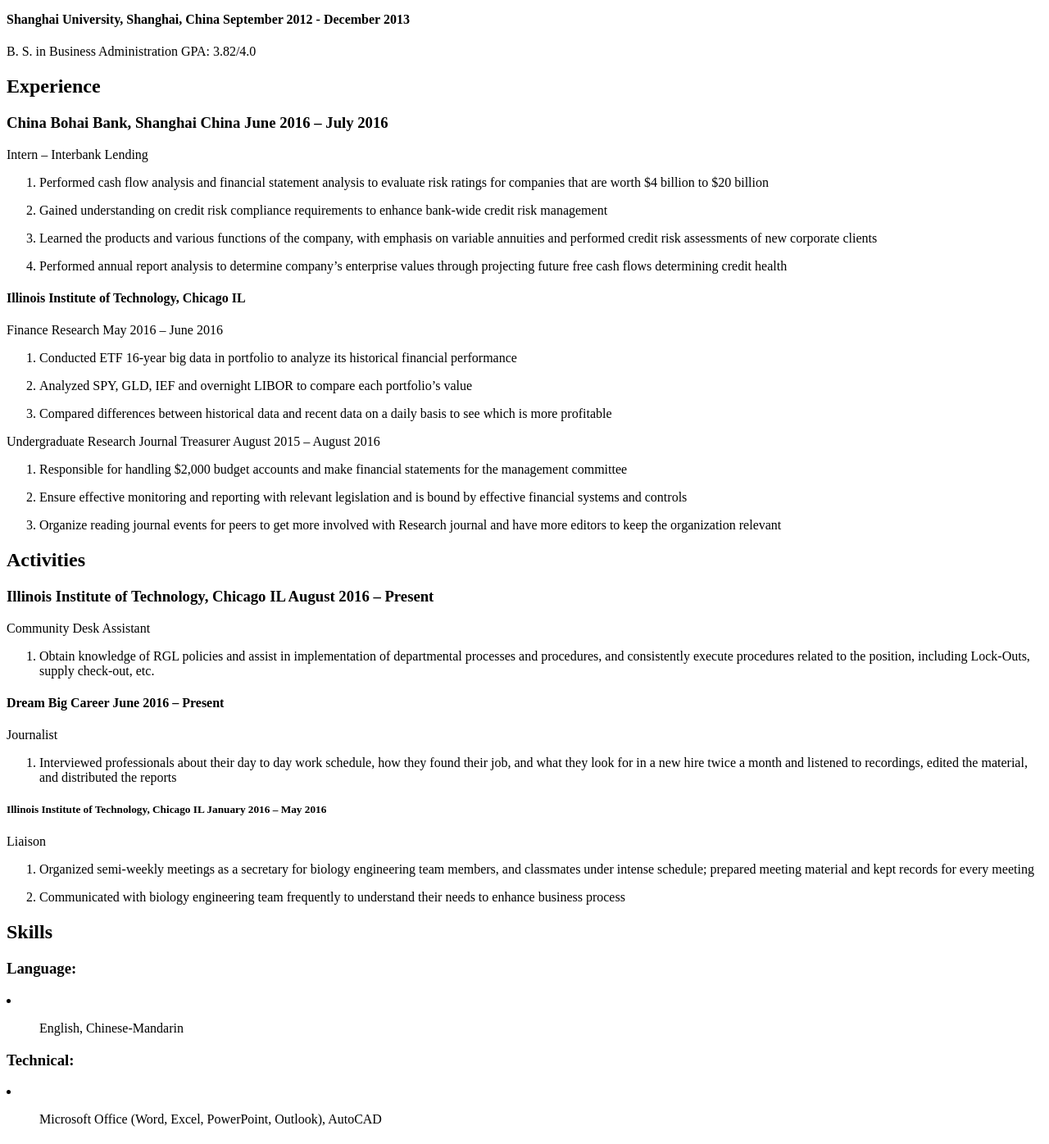
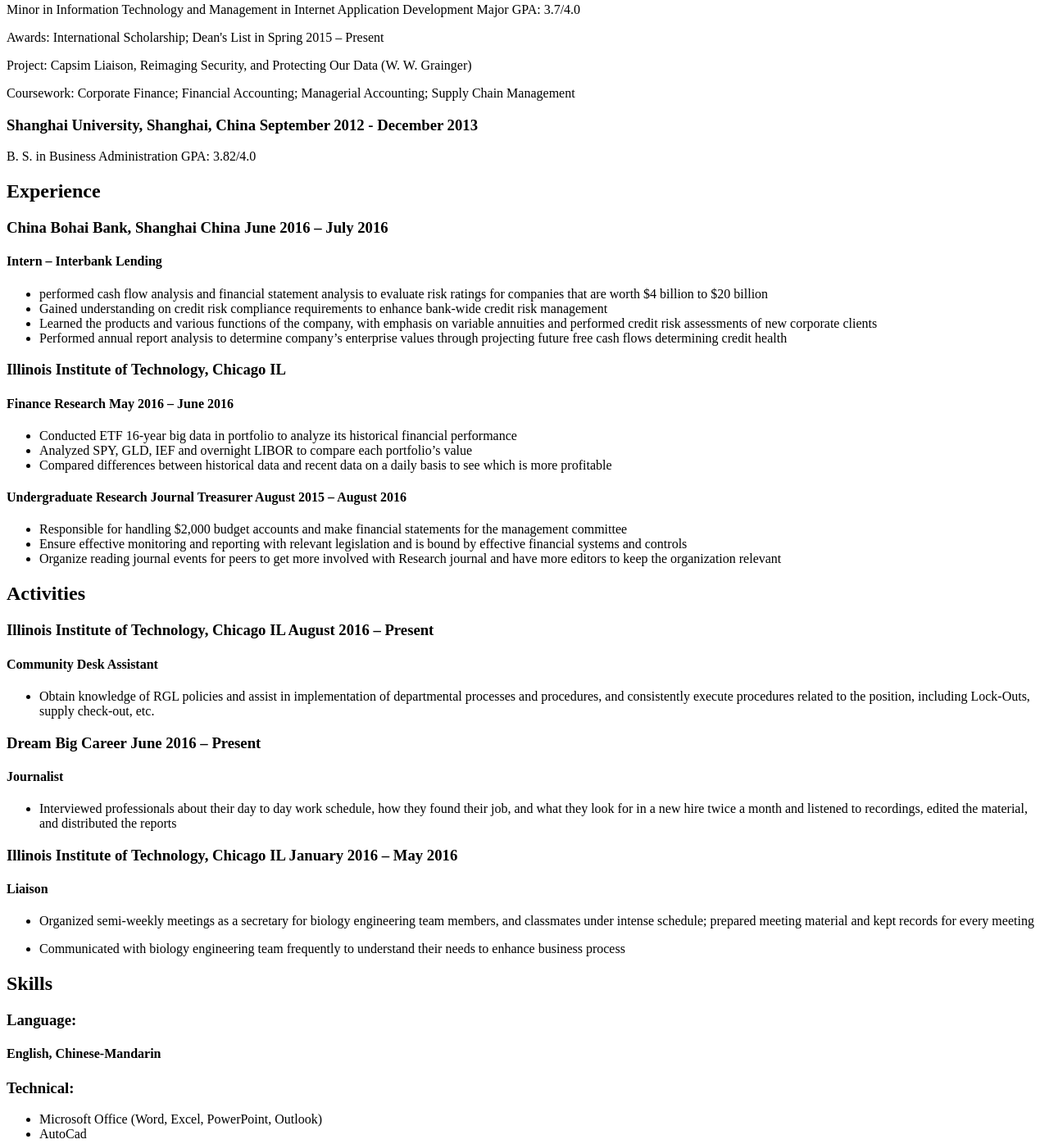
Before and after one commit to swu42/swu42.github.io, a plain HTML site: page resume.html in a window 1280 px wide. Shown: the part 419-1815 px from the top of the page at 82% size. Drawn offline with Linux system fonts and the light colour scheme.

Commit message:
fixed tabs, changed <hr> to <href>, got rid of most <p>, fixed headers. need to get rid of all <p> and reformat the contact info.

```diff
--- a/resume.html
+++ b/resume.html
@@ -8,136 +8,155 @@
  	<header>
  		<nav>
  			<ul>
- 				<li><a hr="home.html">Home</a></li>
- 				<li><a hr="Sujia Wu's Resume.html">Sujia Wu's Resume</a></li>
- 				<li><a hr="gallery.html">Gallery</a></li>
+ 				<li><a href="#home.html">Home</a></li>
+ 				<li><a href="#resume.html">Sujia Wu's Resume</a></li>
+ 				<li><a href="#gallery.html">Gallery</a></li>
  			</ul>
  		</nav>
  	</header>
-
+<main>
  	<section>
  		<header> Sujia Wu</header>
- 	        <h1>swu42@hawk.iit.edu  www.linkedin.com/in/sujiawu     312.607.2172    3340 S Michigan Ave Chicago IL 60616 </h1>
+			<h1>swu42@hawk.iit.edu</h1>
+ 			<h2>www.linkedin.com/in/sujiawu</h2>
+			<h3>312.607.2172</h3>
+			<h4>3340 S Michigan Ave Chicago IL 60616</h4>
 	</section>
 
 	<section>
  		<h2>Education</h2>
  			<h3>Illinois Institute of Technology, Chicago IL</h3>
- 		    	<p>B. S. in Business Administration Specialization: Finance		               Expected Graduation: May 2017</p>
-				<p>Minor in Information Technology and Management in Internet Application Development	                    Major GPA: 3.7/4.0</p>
-				<p>Awards: International Scholarship; Dean's List in Spring 2015 – Present</p>
-				<p>Project: Capsim Liaison, Reimaging Security, and Protecting Our Data (W. W. Grainger)</p>
-		   	    <p>Coursework: Corporate Finance; Financial Accounting; Managerial Accounting; Supply Chain Management</p>
-			<h4>Shanghai University, Shanghai, China                                                     September 2012 - December 2013</h4>
-            	<p>B. S. in Business Administration							                GPA: 3.82/4.0</p>
+				<p>B. S. in Business Administration Specialization: Finance
+ 		    	Expected Graduation: May 2017</p>
+				<p>Minor in Information Technology and Management in Internet Application
+				Development	                    Major GPA: 3.7/4.0</p>
+				<p>Awards: International Scholarship; Dean's List in Spring 2015 – Present
+				</p>
+				<p>Project: Capsim Liaison, Reimaging Security, and Protecting Our Data
+				(W. W. Grainger)</p>
+				<p>Coursework: Corporate Finance; Financial Accounting; Managerial
+		   	    Accounting; Supply Chain Management</p>
+			<h3>Shanghai University, Shanghai, China
+			               September 2012 - December 2013</h3>
+				<p>B. S. in Business Administration
+            	GPA: 3.82/4.0</p>
 	</section>
 
  	<section>
 		<h2>Experience</h2>
- 	   		<h3>China Bohai Bank, Shanghai China                                            June 2016 – July 2016</h3>
-           		<p>Intern – Interbank Lending</p>
-            	<ol>
-            		<li>
-                		<p>Performed cash flow analysis and financial statement analysis to evaluate risk ratings for companies that are worth $4 billion to $20 billion</p>
+			<h3>China Bohai Bank, Shanghai China
+ 	   														 June 2016 – July 2016</h3>
+				<h4>Intern – Interbank Lending</h4>
+					<ul>
+						<li>performed cash flow analysis and financial statement analysis
+            to evaluate risk ratings for companies that are worth $4 billion
+            to $20 billion
             </li>
 
-					<li>
-			 	   		 <p>Gained understanding on credit risk compliance requirements to enhance bank-wide credit risk management</p>
+						<li>Gained understanding on credit risk compliance requirements to
+			 	   	enhance bank-wide credit risk management
 						</li>
 
- 					<li>
- 		       			<p>Learned the products and various functions of the company, with emphasis on variable annuities and performed credit risk assessments of new corporate clients</p>
+ 						<li>Learned the products and various functions of the company, with
+						emphasis on variable annuities and performed credit risk
+						assessments of new corporate clients
 						</li>
 
-					<li>
-			   	   	    <p>Performed annual report analysis to determine company’s enterprise values through projecting future free cash flows determining credit health</p>
+						<li>Performed annual report analysis to determine company’s
+						enterprise values through projecting future free cash flows
+						determining credit health
 						</li>
-				</ol>
+					</ul>
 
-			<h4>Illinois Institute of Technology, Chicago IL</h4>
+			<h3>Illinois Institute of Technology, Chicago IL</h3>
 
-		   		<p>Finance Research                                              May 2016 – June 2016</p>
-                	<ol>
-           	    		<li>
-                			<p>Conducted ETF 16-year big data in portfolio to analyze its historical financial performance</p>
+				<h4>Finance Research
+		   		            								 May 2016 – June 2016</h4>
+					<ul>
+						<li>Conducted ETF 16-year big data in portfolio to analyze its
+            historical financial performance
 						</li>
 
-           	   			 <li>
-               				 <p>Analyzed SPY, GLD, IEF and overnight LIBOR to compare each portfolio’s value</p>
+						<li>Analyzed SPY, GLD, IEF and overnight LIBOR to compare each
+            portfolio’s value
+						</li>
+            <li>Compared differences between historical data and recent
+						data on a daily basis to see which is more profitable
+						</li>
+					</ul>
+				<h4>Undergraduate Research Journal Treasurer
+                                                             August 2015 – August 2016
+                                                             </h4>
+					<ul>
+						<li>Responsible for handling $2,000 budget accounts and make
+						financial statements for the management committee
 						</li>
 
-           	   			 <li>
-             	   			 <p>Compared differences between historical data and recent data on a daily basis to see which is more profitable</p>
-             			 </li>
-           			</ol>
-                <p>Undergraduate Research Journal Treasurer                                                                      August 2015 – August 2016</p>
-                    <ol>
-                		<li>
-                   			 <p>Responsible for handling $2,000 budget accounts and make financial statements for the management committee</p>
+						<li>Ensure effective monitoring and reporting with relevant
+						legislation and is bound by effective financial systems and
+						controls
 						</li>
 
-           	   			 <li>
-                			<p>Ensure effective monitoring and reporting with relevant legislation and is bound by effective financial systems and controls</p>
+						<li>Organize reading journal events for peers to get more
+						involved with Research journal and have more editors to keep
+						the organization relevant
 						</li>
-
-           	    		<li>
-                		    <p>Organize reading journal events for peers to get more involved with Research journal and have more editors to keep the organization relevant</p>
-              			  </li>
-              		</ol>
+					</ul>
 
  	</section>
 
  	<section>
 		<h2>Activities</h2>
- 	 	   <h3>Illinois Institute of Technology, Chicago IL  August 2016 – Present</h3>
+			<h3>Illinois Institute of Technology, Chicago IL
+ 	 	                                                     August 2016 – Present</h3>
+				<h4>Community Desk Assistant</h4>
+					<ul>
+						<li>Obtain knowledge of RGL policies and assist in
+						implementation of departmental processes and procedures, and
+						consistently execute procedures related to the position,
+						including Lock-Outs, supply check-out, etc.
+						</li>
+ 	        </ul>
+			<h3>Dream Big Career
+ 	                                                         June 2016 – Present</h3>
+ 	    	<h4>Journalist</h4>
+ 	    		<ul>
+						<li>Interviewed professionals about their day to day work
+						schedule, how they found their job, and what they look for in a
+						new hire twice a month and listened to recordings, edited the
+						material, and distributed the reports
+						</li>
+					</ul>
 
- 	 	  	   <p>Community Desk Assistant</P>
- 	 	           <ol>
- 	 	               <li>
- 	 	               		<P>Obtain knowledge of RGL policies and assist in implementation of departmental processes and procedures, and consistently execute procedures related to the position, including Lock-Outs, supply check-out, etc.</p>
- 	 	       		   </li>
- 	               </ol>
- 	       <h4>Dream Big Career                                                                                                                                    June 2016 – Present</h4>
+			<h3>Illinois Institute of Technology, Chicago IL
+ 	                                                         January 2016 – May 2016</h3>
 
- 	           <p>Journalist</p>
- 	              <ol>
- 	         		  <li>
- 	              		  <p>Interviewed professionals about their day to day work schedule, how they found their job, and what they look for in a new hire twice a month and listened to recordings, edited the material, and distributed the reports</p>
- 	           		  </li>
- 	              </ol>
- 	       <h5>Illinois Institute of Technology, Chicago IL                                                                                 January 2016 – May 2016	 </h5>
-
- 	           <p>Liaison</p>
- 	              <ol>
- 	                  <li>
- 	                      <p>Organized semi-weekly meetings as a secretary for biology engineering team members, and classmates under intense schedule; prepared meeting material and kept records for every meeting</p>
+ 				<h4>Liaison</h4>
+ 					<ul>
+						<li>Organized semi-weekly meetings as a secretary for biology
+ 	          engineering team members, and classmates under intense schedule;
+ 	          prepared meeting material and kept records for every meeting</p>
 						</li>
 
-               		  <li>
-                  		   <p>Communicated with biology engineering team frequently to understand their needs to enhance business process</p>
+						<li>Communicated with biology engineering team frequently to
+						understand their needs to enhance business process</p>
 						</li>
-                  </ol>
+					</ul>
  	</section>
 
  	<section>
 		<h2>Skills</h2>
+ 			<h3>Language:</h3>
+				<h4>English, Chinese-Mandarin
+				</h4>
+			<h3>Technical:</h3>
+				<ul>
+					<li>Microsoft Office (Word, Excel, PowerPoint, Outlook)</li>
+					<li>AutoCad</li>
+				</ul>
 
- 	         <h3>Language:</h3>
-
- 	             <li>
- 	                  <ol>
- 	                      <p>English, Chinese-Mandarin</p>
- 	                   </ol>
- 	             </li>
-
- 	         <h3>Technical:</h3>
-
- 	             <li>
- 	               <ol>
- 	                   <p>Microsoft Office (Word, Excel, PowerPoint, Outlook), AutoCAD</p>
- 	               </ol>
- 	             </li>
 
  	</section>
+ </main>
  </body>
 </html>
```
Lines whose indentation alone changed are shown as unchanged.
